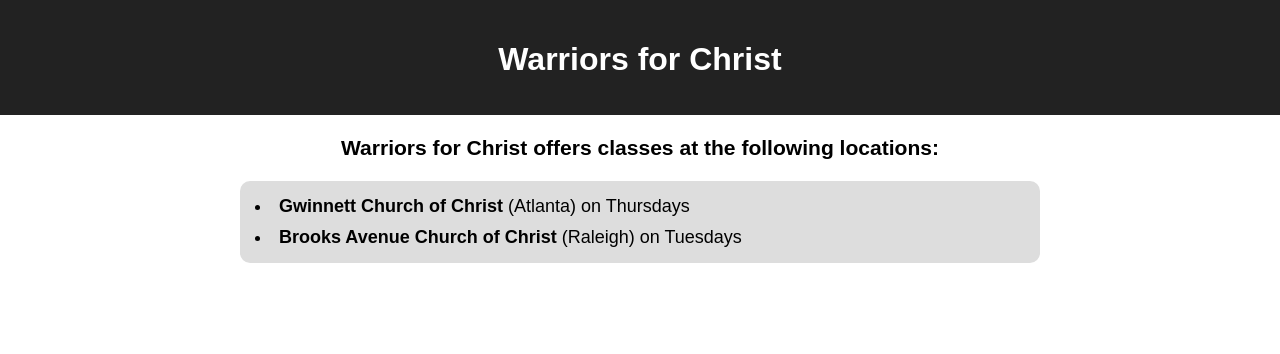
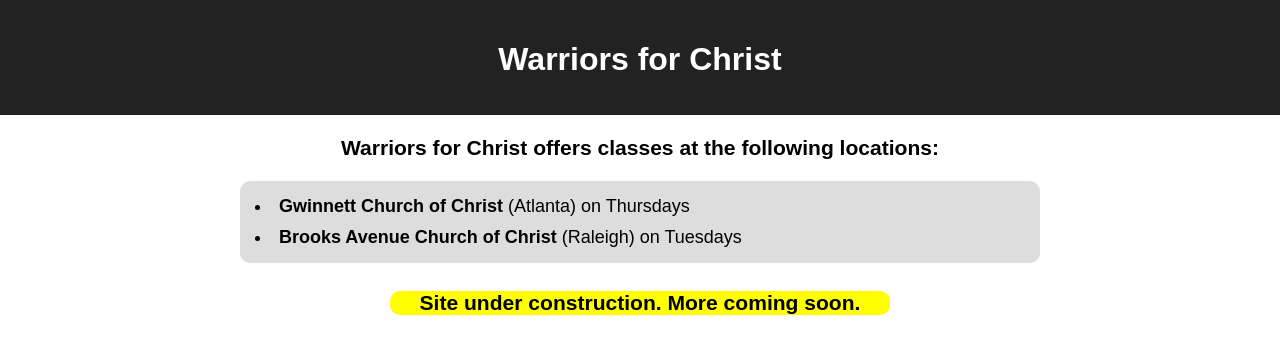
Before and after one commit to kendallvision/warriors, a React (Create React App) app: page / in a window 1280 px wide. Shown: the top 354 px of the page. Built offline with nearby package versions, Linux system fonts and the light colour scheme.

Commit message:
adding under construction notice

```diff
--- a/src/App.js
+++ b/src/App.js
@@ -3,6 +3,7 @@
 import './App.css';
 
 import BasicHours from './components/BasicHours'
+import UnderConstruction from './components/UnderConstruction'
 
 class App extends Component {
   render() {
@@ -16,6 +17,7 @@
         </header>
         <p className="App-intro">
           <BasicHours />
+          <UnderConstruction />
         </p>
       </div>
     );
--- /dev/null
+++ b/src/components/UnderConstruction.js
@@ -0,0 +1,15 @@
+import React, { Component } from 'react'
+
+import '../styles/UnderConstruction.css'
+
+class UnderConstruction extends Component {
+    render() {
+        return (
+            <div id="underConstruction">
+                <h3>Site under construction.  More coming soon.</h3>
+            </div>
+        );
+    }
+}
+
+export default UnderConstruction;
--- /dev/null
+++ b/src/styles/UnderConstruction.css
@@ -0,0 +1,9 @@
+#underConstruction {
+    margin-top: 75px;
+    position: relative;
+    left: 50%;
+    margin-left: -250px;
+    width: 500px;
+    background-color: yellow;
+    border-radius: 10px;
+}
```
